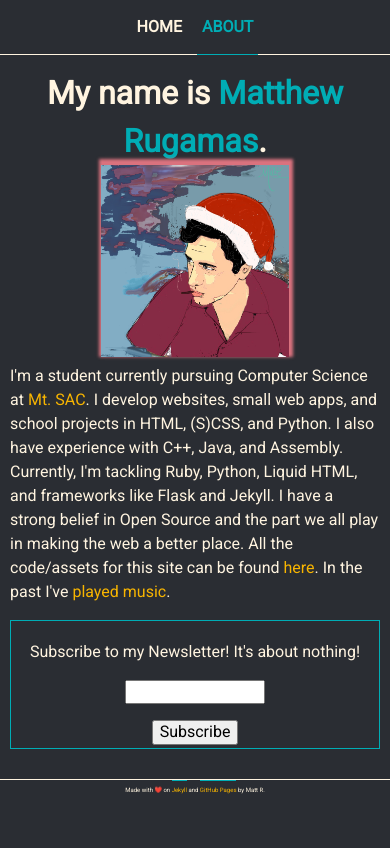
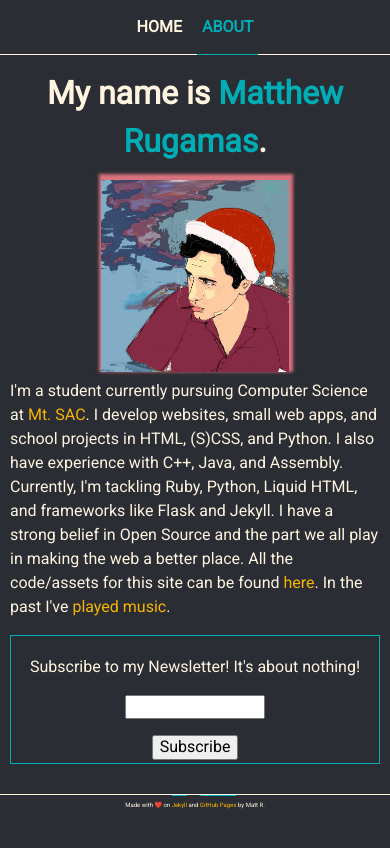
Before and after one commit to MattRugamas/mattrugamas.com, a Jekyll site: the page built from about.html, in a window 390 px wide. Shown: the top 848 px of the page. Built offline with Jekyll 4.4.1, drawn with Linux system fonts in a browser that asks for light colours.

Commit message:
Last set of responsive bugs squashed... i think

```diff
--- a/_sass/main.scss
+++ b/_sass/main.scss
@@ -111,13 +111,11 @@
   }
 }
 @media all and (max-width: 800px) {
-	div#content {
-
-		p#post-date {
-			display: block;
-			text-align: center;
-		}
-	}
+	nav {
+    ul {
+      justify-content: center;
+    }
+  }
 }
 
 div#content {
@@ -176,7 +174,8 @@
 		}
 		ul#blog-list {
 			li {
-				border: 0vw;
+        border: 0vw;
+        padding-left: 0;
 				h2 {
 					display: block;
 					//padding-left: 10px;
@@ -199,6 +198,7 @@
     padding-left: 10px;
 		ul#blog-list li {
       border: 0;
+      padding-left: 0;
       p.read-more {
 			  display: none;
       }
@@ -235,6 +235,15 @@
 
 /* ABOUT PAGE */
 
+img#selfie {
+	box-shadow: 1px -3px 3px 3px $pink;
+}
+form.newsletter {
+	border: 1px solid $blue;
+	padding: 3px;
+  margin: 1em auto;
+	text-align: center;
+}
 div#content {
 	div#about-me {
   	display: flex;
@@ -250,9 +259,14 @@
 	}
 }
 @media all and (max-width: 500px) {
-  div#content p.about-me {
-    max-width: 100%;
-    margin: 0 auto;
+  div#content {
+    h1#about-hello {
+      margin-bottom: 15px;
+    }
+    p.about-me {
+      max-width: 100%;
+      margin: 0 auto;
+    }
   }
 }
 @media all and (max-width: 800px) {
@@ -260,15 +274,6 @@
     max-width: 100%;
     margin: 0 auto;
   }
-}
-img#selfie {
-	box-shadow: 1px -3px 3px 3px $pink;
-}
-form.newsletter {
-	border: 1px solid $blue;
-	padding: 3px;
-  margin: 1em auto;
-	text-align: center;
 }
 
 /* POST PAGE */
@@ -304,7 +309,6 @@
 	div#content {
 		p#post-date {
 			display: block;
-			text-align: center;
 		}
 	}
 }
--- a/about.html
+++ b/about.html
@@ -1,7 +1,7 @@
 ---
 title: About
 ---
-<h1>My name is <span>Matthew Rugamas</span>.</h1>
+<h1 id="about-hello">My name is <span>Matthew Rugamas</span>.</h1>
 <div id="about-me">
 	<p class="about-me">I'm a student currently pursuing Computer Science at <a href="http://www.mtsac.edu/">Mt. SAC</a>. I develop websites, small web apps, and school projects in HTML, (S)CSS, and Python. I also have experience with C++, Java, and Assembly. Currently, I'm tackling Ruby, Python, Liquid HTML, and frameworks like Flask and Jekyll. I have a strong belief in Open Source and the part we all play in making the web a better place. All the code/assets for this site can be found <a href="https://github.com/samagurtam/samagurtam.github.io">here</a>. In the past I've <a href="http://www.shamancult.bandcamp.com/">played</a> <a href="https://www.youtube.com/watch?v=d0XhHuLBBIY&feature=youtu.be">music</a>.</p>
 	<a href="http://www.twitter.com/MatthewRugamas">
```
